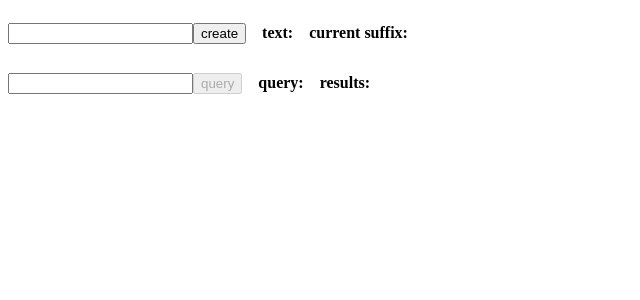
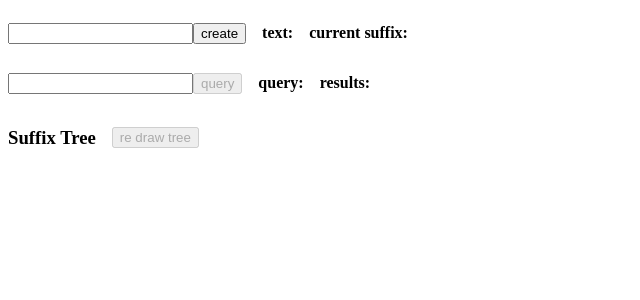
Before and after one commit to neet-007/Data-Structures-To-React-Apps, a React (Vite) app in the folder SuffixTree/: page / in a window 1280 px wide. Shown: the top 300 px of the page, without its empty margins (0-640 px from the left). Built offline with nearby package versions, Linux system fonts and the light colour scheme.

Commit message:
all parts of the app can be recalculated and you can insert new text to create suffix tree for

```diff
--- a/SuffixTree/src/App.tsx
+++ b/SuffixTree/src/App.tsx
@@ -1,4 +1,4 @@
-import { useRef } from 'react';
+import { useEffect, useRef } from 'react';
 import './App.css'
 import LcpArray from './LcpArray'
 import SuffixArray from './SuffixArray'
@@ -8,17 +8,35 @@ import NodeTest from './NodeTest';
 import Query from './Query';
 
 function App() {
-  const {text, suffixTree, command, suffix, setText, setCommand} = useTreeContext();
+  const {text, suffixTree, command, suffix, ALPHABET, setText, setCommand, setSuffixArray, setLcpArray, setSuffixTree} = useTreeContext();
   const InputRef = useRef<HTMLInputElement>(null);
+
+  useEffect(() => {
+    if (command > -1){
+      return
+    };
+    setCommand(1);
+  },[command])
 
   function handleClickInput(){
     if (!InputRef.current){
       return
     };
-    setText(InputRef.current.value);
-    setCommand(1);
+    if (command === 4){
+      setSuffixArray([]);
+      setLcpArray([]);
+      setSuffixTree([{parent:-1, stringDepth:0, edgeStart:-1, edgeEnd:-1, children:Array(ALPHABET.length).fill(-1), charClassName:{char:-1, className:''}, nodeClassName:''}]);
+      setText(InputRef.current.value);
+      setCommand(-1);
+    }else{
+      setText(InputRef.current.value);
+      setCommand(1);
+    }
   };
 
+  function reDrawTree(){
+    setCommand(30);
+  };
   console.log(suffixTree);
 
   return (
@@ -33,13 +51,18 @@ function App() {
         <div style={{display:'flex', alignItems:'center', gap:'1rem'}}>
           <div>
             <input type="text" ref={InputRef}/>
-            <button disabled={command > 0} onClick={handleClickInput}>create</button>
+            <button disabled={command !== 0 && command !== 4} onClick={handleClickInput}>create</button>
           </div>
             <p>text: {text}</p>
             <p>current suffix: {text.slice(suffix, text.length)}</p>
         </div>
 
           <Query/>
+
+      <div style={{display:'flex', gap:'1rem', alignItems:'center'}}>
+        <h3>Suffix Tree</h3>
+        <button style={{height:'max-content'}} disabled={command !== 4} onClick={reDrawTree}>re draw tree</button>
+      </div>
 
       <div style={{height:'100%', width:'100%', display:'flex', flexDirection:'column', alignItems:'center'}}>
         {command > 2 &&
--- a/SuffixTree/src/TreeContext.tsx
+++ b/SuffixTree/src/TreeContext.tsx
@@ -9,14 +9,14 @@ type TreeContextType = {
     lcpArray:number[];
     suffixTree:NodeType[];
     suffix:number;
-    command: 0 | 1 | 2 | 3 | 4 | 5 | 10 | 20 | 30 | 40 | 50 | 500;
+    command:-1 | 0 | 1 | 2 | 3 | 4 | 5 | 10 | 20 | 30 | 40 | 50 | 500;
     query:QueryType[];
     setSuffixArray:React.Dispatch<React.SetStateAction<number[]>>;
     setLcpArray:React.Dispatch<React.SetStateAction<number[]>>;
     setSuffixTree:React.Dispatch<React.SetStateAction<NodeType[]>>;
     ALPHABET:string[];
     setALPHABET: React.Dispatch<React.SetStateAction<string[]>>;
-    setCommand:React.Dispatch<React.SetStateAction<0 | 1 | 2 | 3 | 4 | 5 | 10 | 20 | 30 | 40 | 50 | 500>>;
+    setCommand:React.Dispatch<React.SetStateAction<-1 | 0 | 1 | 2 | 3 | 4 | 5 | 10 | 20 | 30 | 40 | 50 | 500>>;
     setSuffix:React.Dispatch<React.SetStateAction<number>>;
     setQuery:React.Dispatch<React.SetStateAction<QueryType[]>>;
     handleQuery:(q:QueryType[]) => void
@@ -57,19 +57,23 @@ export const TreeContextProvider:React.FC<ComponentProps<'div'>> = ({children})
     const [i, setI] = useState<number>(0);
     const [currIndex, setCurrIndex] = useState<number>(0);
     const [lcpPrev, setLcpPrev] = useState<number>(0);
-    const [command, setCommand] = useState<0 | 1 | 2 | 3 | 4 | 5 | 10 | 20 | 30 | 40 | 50 | 500>(0);
+    const [command, setCommand] = useState<-1 | 0 | 1 | 2 | 3 | 4 | 5 | 10 | 20 | 30 | 40 | 50 | 500>(0);
     const [query, setQuery] = useState<QueryType[]>([]);
     const [currNodeIndex, setCurrNodeIndex] = useState<number>(0);
     const [currOffset, setCurrOffest] = useState<number>(0);
     const [currQueryIndex, setCurrQueryIndex] = useState<number>(0);
 
     useEffect(() => {
-        if (command !== 3){
+        if (command !== 3 && command !== 30){
             return
+        }else if (command === 30){
+            setSuffixTree([{parent:-1, stringDepth:0, edgeStart:-1, edgeEnd:-1, children:Array(ALPHABET.length).fill(-1), charClassName:{char:-1, className:''}, nodeClassName:''}]);
+            setCommand(3);
         }else if (i >= text.length){
+            setLcpPrev(0);
             setI(0);
             setCurrIndex(0);
-            setSuffix(0);
+            setSuffix(suffixArray[0]);
             setCommand(4);
             return
         }else if (command === 3){
@@ -139,8 +143,6 @@ export const TreeContextProvider:React.FC<ComponentProps<'div'>> = ({children})
                     });
                     return [...prev]
                 });
-
-
             },2000);
         }else if (command === 4){
 
```
